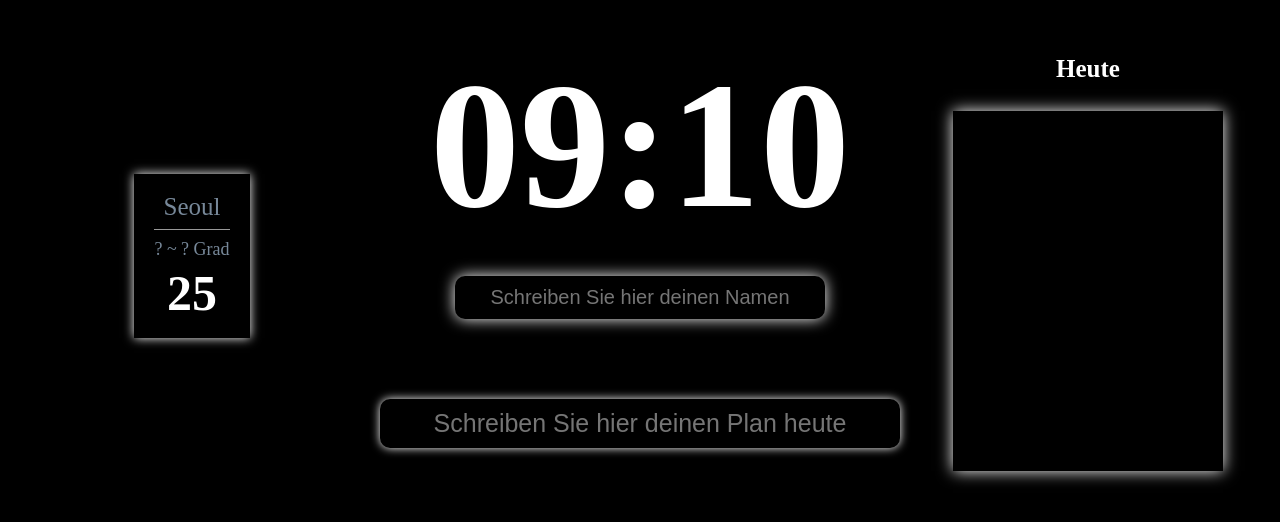
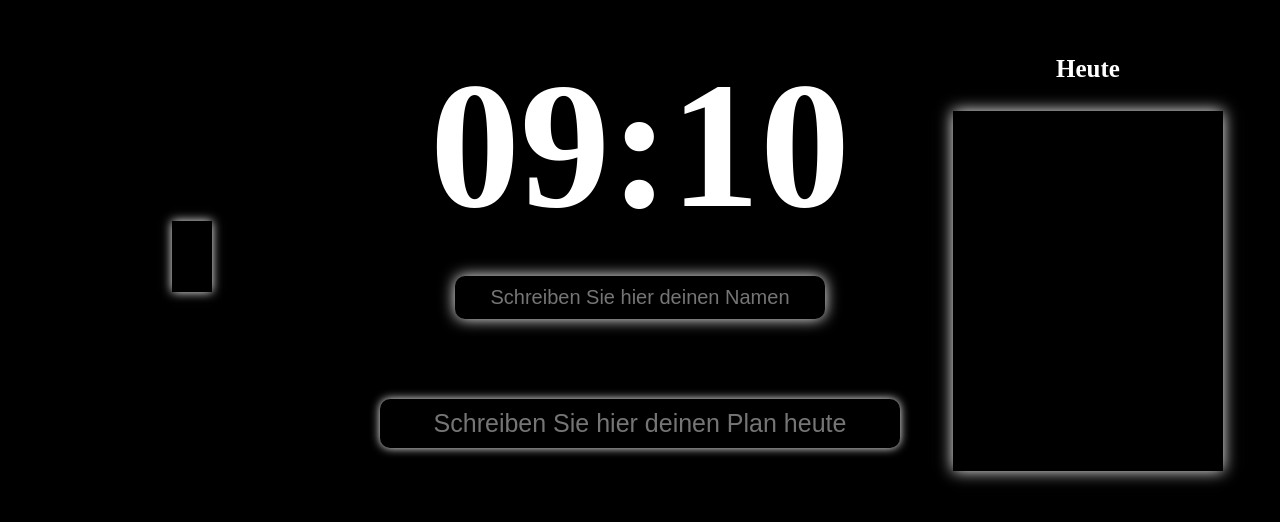
Before and after one commit to junwooshin93/momentum-practice, a plain HTML site: page index.html in a window 1280 px wide. Shown: the part 144-666 px from the top of the page. Drawn offline with Linux system fonts and the light colour scheme.

Commit message:
Update index.html

```diff
--- a/index.html
+++ b/index.html
@@ -10,11 +10,10 @@
     <body>
         <div class="wetter-box">
             <div class="js-wetter css-wetter">
-                <span class="js-wetter__stadt css-wetter__stadt">Seoul</span>
+                <span class="js-wetter__stadt css-wetter__stadt"></span>
                 <span class="js-wetter__grad-minmax css-wetter__grad-minmax">
-                    ? ~ ? Grad
                 </span>
-                <span class="js-wetter__grad css-wetter__grad">25</span>
+                <span class="js-wetter__grad css-wetter__grad"></span>
             </div>
         </div>
         <div class="basic-box">
```
